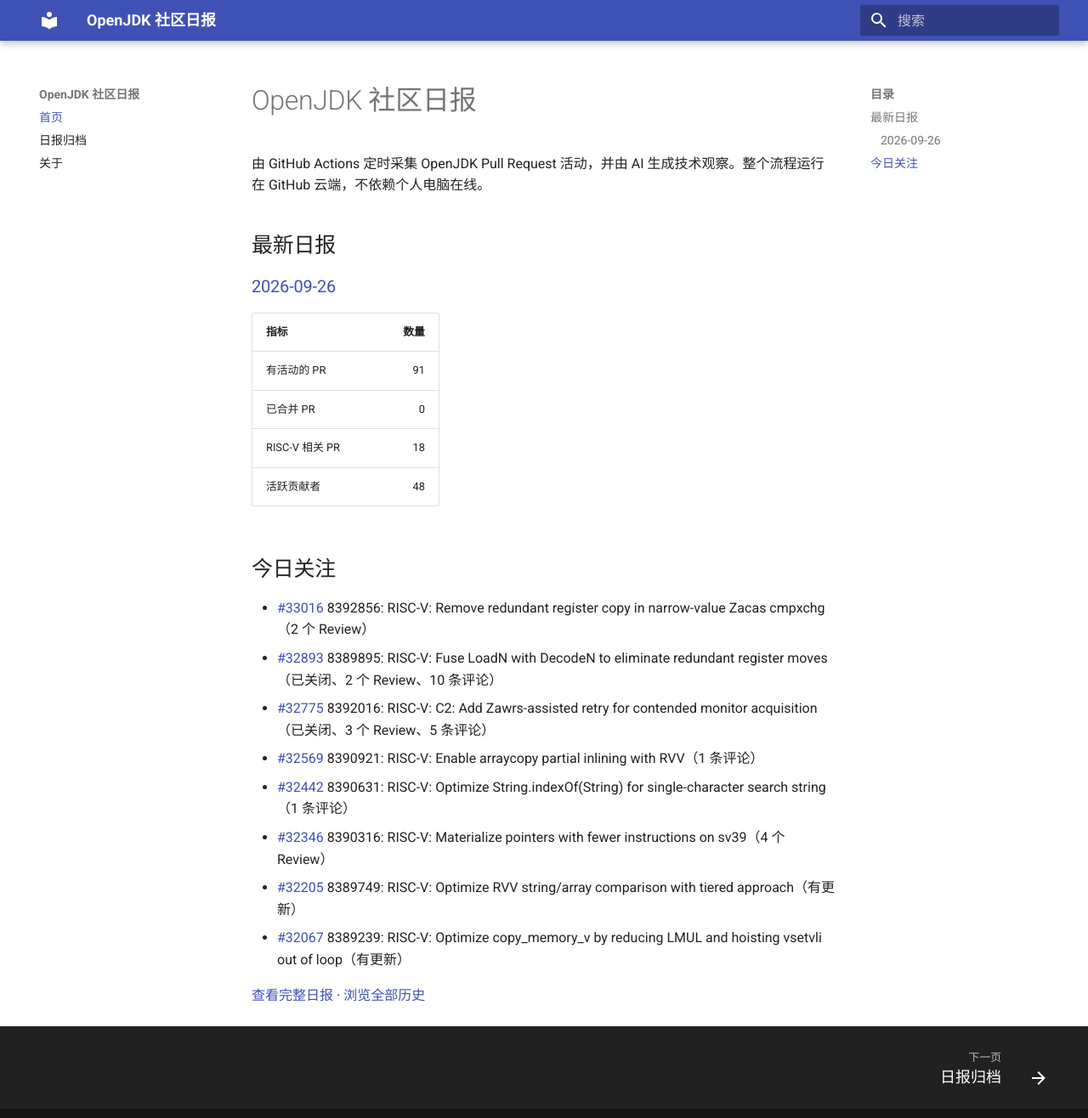
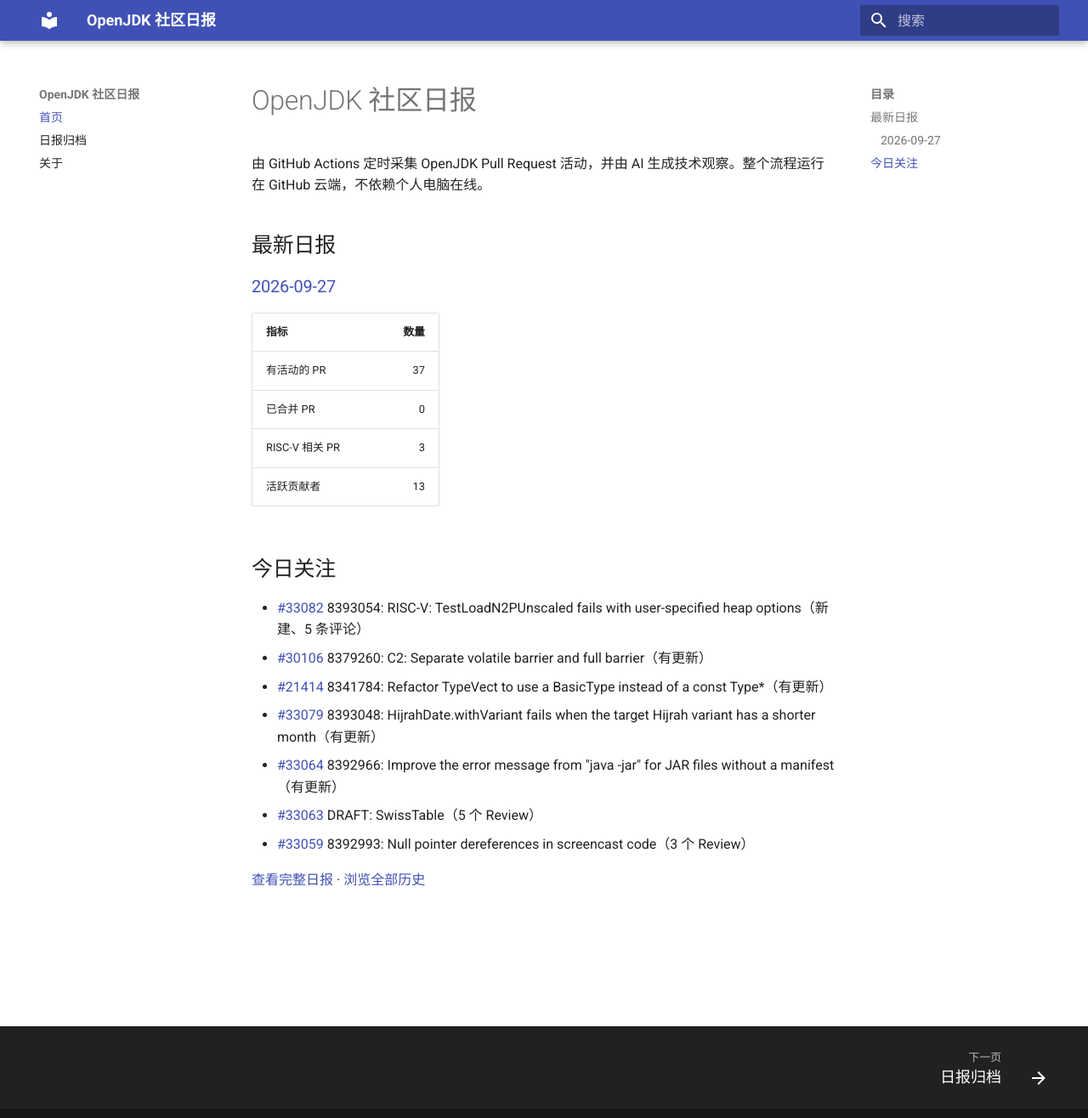
Before and after one commit to DingliZhang/openjdk-daily, an MkDocs documentation site: the page built from docs/index.md, in a window 1280 px wide and 1329 px high. Shown: the top 1316 px of the window at 85% size. Built offline with MkDocs 1.6.1 and Material for MkDocs 9.7.7, drawn with Linux system fonts in a browser that asks for light colours.

Commit message:
report: add OpenJDK daily report

```diff
--- a/docs/index.md
+++ b/docs/index.md
@@ -4,24 +4,23 @@
 
 ## 最新日报
 
-### [2026-09-26](reports/2026/2026-09-26.md)
+### [2026-09-27](reports/2026/2026-09-27.md)
 
 | 指标 | 数量 |
 |---|---:|
-| 有活动的 PR | 91 |
+| 有活动的 PR | 37 |
 | 已合并 PR | 0 |
-| RISC-V 相关 PR | 18 |
-| 活跃贡献者 | 48 |
+| RISC-V 相关 PR | 3 |
+| 活跃贡献者 | 13 |
 
 ## 今日关注
 
-- [#33016](https://github.com/openjdk/jdk/pull/33016) 8392856: RISC-V: Remove redundant register copy in narrow-value Zacas cmpxchg（2 个 Review）
-- [#32893](https://github.com/openjdk/jdk/pull/32893) 8389895: RISC-V: Fuse LoadN with DecodeN to eliminate redundant register moves（已关闭、2 个 Review、10 条评论）
-- [#32775](https://github.com/openjdk/jdk/pull/32775) 8392016: RISC-V: C2: Add Zawrs-assisted retry for contended monitor acquisition（已关闭、3 个 Review、5 条评论）
-- [#32569](https://github.com/openjdk/jdk/pull/32569) 8390921: RISC-V: Enable arraycopy partial inlining with RVV（1 条评论）
-- [#32442](https://github.com/openjdk/jdk/pull/32442) 8390631: RISC-V: Optimize String.indexOf(String) for single-character search string（1 条评论）
-- [#32346](https://github.com/openjdk/jdk/pull/32346) 8390316: RISC-V: Materialize pointers with fewer instructions on sv39（4 个 Review）
-- [#32205](https://github.com/openjdk/jdk/pull/32205) 8389749: RISC-V: Optimize RVV string/array comparison with tiered approach（有更新）
-- [#32067](https://github.com/openjdk/jdk/pull/32067) 8389239: RISC-V: Optimize copy_memory_v by reducing LMUL and hoisting vsetvli out of loop（有更新）
+- [#33082](https://github.com/openjdk/jdk/pull/33082) 8393054: RISC-V: TestLoadN2PUnscaled fails with user-specified heap options（新建、5 条评论）
+- [#30106](https://github.com/openjdk/jdk/pull/30106) 8379260: C2: Separate volatile barrier and full barrier（有更新）
+- [#21414](https://github.com/openjdk/jdk/pull/21414) 8341784: Refactor TypeVect to use a BasicType instead of a const Type*（有更新）
+- [#33079](https://github.com/openjdk/jdk/pull/33079) 8393048: HijrahDate.withVariant fails when the target Hijrah variant has a shorter month（有更新）
+- [#33064](https://github.com/openjdk/jdk/pull/33064) 8392966: Improve the error message from "java -jar" for JAR files without a manifest（有更新）
+- [#33063](https://github.com/openjdk/jdk/pull/33063) DRAFT: SwissTable（5 个 Review）
+- [#33059](https://github.com/openjdk/jdk/pull/33059) 8392993: Null pointer dereferences in screencast code（3 个 Review）
 
-[查看完整日报](reports/2026/2026-09-26.md) · [浏览全部历史](reports/index.md)
+[查看完整日报](reports/2026/2026-09-27.md) · [浏览全部历史](reports/index.md)
```
Also changed, not shown: docs/reports/2026/2026-09-27.md (added, +143 -0 lines), docs/reports/index.md (+2 -1 lines), 2 other files.
